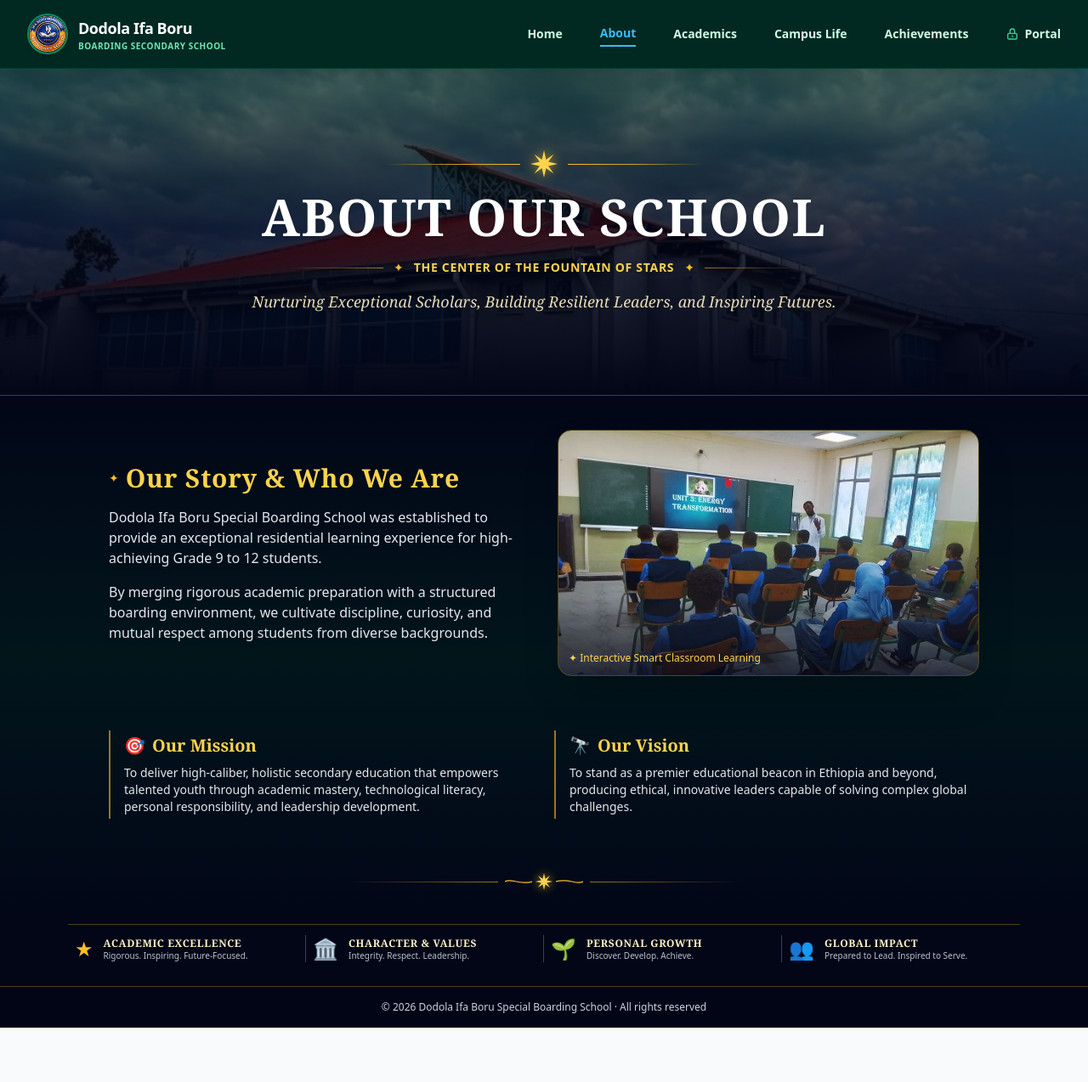
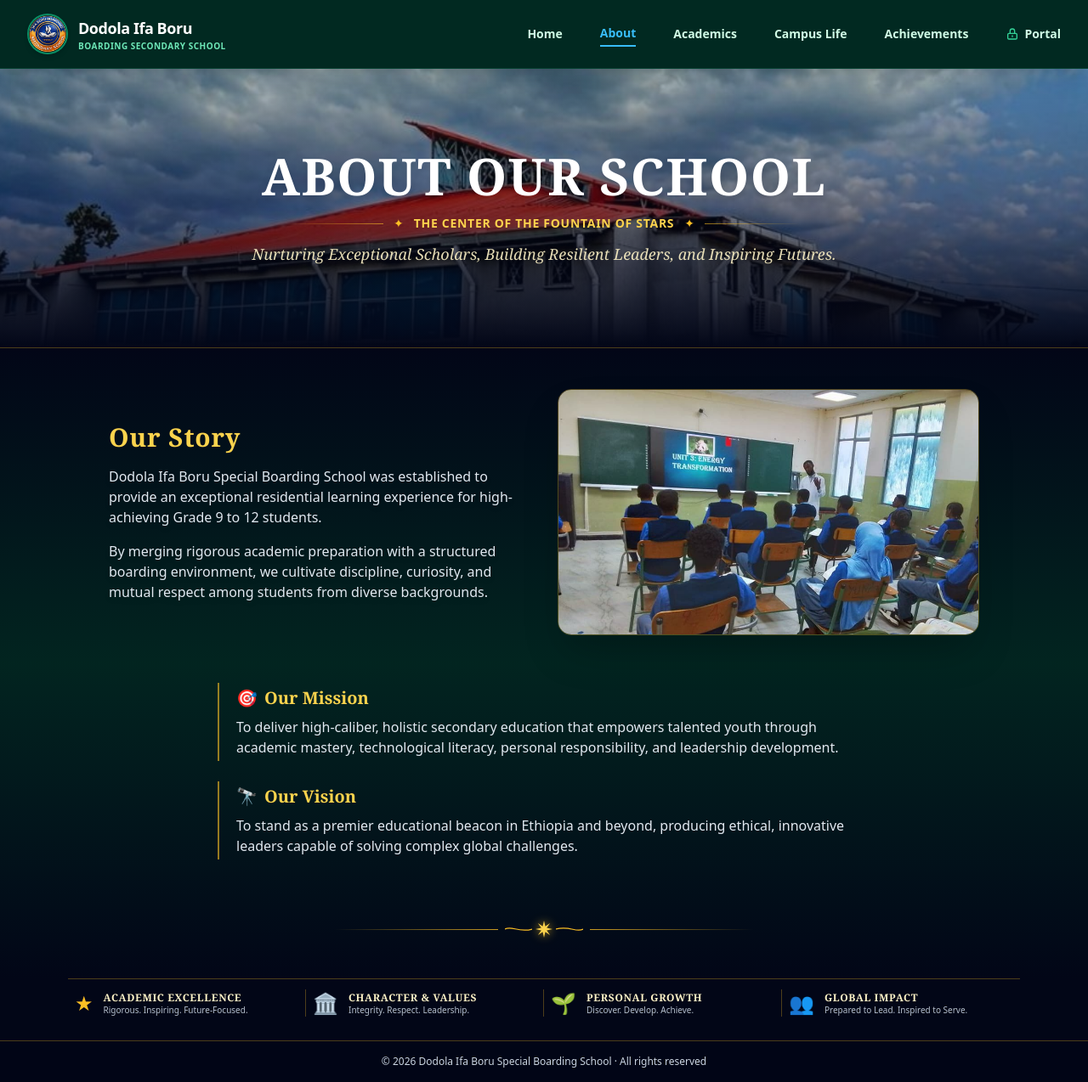
Before and after one commit to futuretech-hub/dodola-school-portal, a Next.js app: page /about in a window 1280 px wide. Shown: the whole page at 85% size. Before the commit the page ends 1210 px from the top, so only its background shows below. Built offline with nearby package versions, Linux system fonts and the light colour scheme.

Commit message:
Update page.jsx

```diff
--- a/app/about/page.jsx
+++ b/app/about/page.jsx
@@ -10,35 +10,21 @@ export default function AboutPage() {
         <Navbar />
       </div>
 
-      {/* Main Page Area */}
+      {/* Main Page Content */}
       <main className="flex-grow flex flex-col justify-between">
 
-        {/* 1. HERO BANNED SECTION (Red-Roof Building Image as Background) */}
+        {/* 1. HERO BANNER SECTION (Clearer Red-Roof Building Image) */}
         <section className="relative py-16 sm:py-24 px-4 text-center overflow-hidden border-b border-amber-400/30">
           {/* Background Image */}
           <div
             className="absolute inset-0 bg-cover bg-center z-0 scale-105 transform transition-transform duration-1000"
             style={{ backgroundImage: `url('/about-hero.jpg')` }}
           />
-          {/* Overlay for Text Readability */}
-          <div className="absolute inset-0 bg-gradient-to-t from-slate-950 via-slate-950/80 to-emerald-950/70 z-10" />
+          {/* Light Overlay so the background image is clearer */}
+          <div className="absolute inset-0 bg-gradient-to-t from-slate-950 via-slate-950/50 to-emerald-950/30 z-10" />
 
-          {/* Hero Content */}
-          <div className="relative z-20 max-w-5xl mx-auto space-y-4">
-
-            {/* Top 8-Point Shiny Star Divider */}
-            <div className="flex items-center justify-center space-x-3">
-              <span className="h-px bg-gradient-to-r from-transparent via-amber-400/80 to-amber-400 w-20 sm:w-40"></span>
-              <svg
-                className="w-7 h-7 sm:w-8 sm:h-8 text-amber-300 drop-shadow-[0_0_8px_rgba(251,191,36,0.8)]"
-                viewBox="0 0 24 24"
-                fill="currentColor"
-              >
-                <path d="M12 0L13.8 8.2L20.5 3.5L15.8 10.2L24 12L15.8 13.8L20.5 20.5L13.8 15.8L12 24L10.2 15.8L3.5 20.5L8.2 13.8L0 12L8.2 10.2L3.5 3.5L10.2 8.2L12 0Z" />
-              </svg>
-              <span className="h-px bg-gradient-to-l from-transparent via-amber-400/80 to-amber-400 w-20 sm:w-40"></span>
-            </div>
-
+          {/* Hero Text Content */}
+          <div className="relative z-20 max-w-5xl mx-auto space-y-3">
             <h1 className="text-3xl sm:text-5xl md:text-6xl font-black tracking-wide leading-tight text-white uppercase font-serif drop-shadow-lg">
               About Our School
             </h1>
@@ -59,21 +45,18 @@ export default function AboutPage() {
           </div>
         </section>
 
-        {/* 2. BODY CONTENT SECTION (Gradient Background as Before) */}
-        <section className="relative z-20 bg-gradient-to-b from-slate-950 via-emerald-950/40 to-slate-950 py-10 px-4 flex-grow">
+        {/* 2. LOWER BODY SECTION (Distinct Dark Gradient Background) */}
+        <section className="relative z-20 bg-gradient-to-b from-slate-950 via-emerald-950/80 to-slate-950 py-12 px-4 flex-grow">
           <div className="max-w-5xl mx-auto space-y-12">
 
             {/* OUR STORY (LEFT) & CLASSROOM PHOTO (RIGHT) */}
             <div className="grid grid-cols-1 md:grid-cols-2 gap-8 items-center">
 
-              {/* Our Story Description */}
+              {/* Our Story Text */}
               <div className="space-y-4">
-                <div className="flex items-center space-x-2">
-                  <span className="text-amber-400 text-sm">✦</span>
-                  <h2 className="text-xl sm:text-3xl font-bold text-amber-300 font-serif tracking-wide">
-                    Our Story &amp; Who We Are
-                  </h2>
-                </div>
+                <h2 className="text-2xl sm:text-3xl font-bold text-amber-300 font-serif tracking-wide">
+                  Our Story
+                </h2>
                 <p className="text-xs sm:text-sm md:text-base text-slate-200 leading-relaxed font-normal drop-shadow-md">
                   Dodola Ifa Boru Special Boarding School was established to provide an exceptional residential learning experience for high-achieving Grade 9 to 12 students.
                 </p>
@@ -82,60 +65,61 @@ export default function AboutPage() {
                 </p>
               </div>
 
-              {/* Classroom Image on the Right */}
+              {/* Classroom Photo (Clean without text) */}
               <div className="relative rounded-2xl overflow-hidden border border-amber-400/30 shadow-2xl group">
                 <img
                   src="/about-classroom.jpg"
                   alt="Classroom learning at Dodola Ifa Boru"
                   className="w-full h-60 sm:h-72 object-cover transform group-hover:scale-105 transition duration-500"
                 />
-                <div className="absolute inset-0 bg-gradient-to-t from-slate-950/80 via-transparent to-transparent"></div>
-                <p className="absolute bottom-3 left-3 text-[10px] sm:text-xs text-amber-300 font-medium">
-                  ✦ Interactive Smart Classroom Learning
-                </p>
               </div>
             </div>
 
-            {/* MISSION & VISION (In Order Below Our Story) */}
-            <div className="grid grid-cols-1 sm:grid-cols-2 gap-6 pt-4">
+            {/* MISSION & VISION (Vertically Aligned - Stacked One Above the Other) */}
+            <div className="space-y-6 pt-2 max-w-3xl mx-auto">
 
               {/* Mission */}
-              <div className="space-y-2 border-l-2 border-amber-400/60 pl-4 py-1">
+              <div className="space-y-2 border-l-2 border-amber-400/60 pl-5 py-1">
                 <div className="flex items-center gap-2 text-amber-300 text-lg sm:text-xl font-bold font-serif">
                   <span>🎯</span> Our Mission
                 </div>
-                <p className="text-xs sm:text-sm text-slate-200 leading-relaxed">
+                <p className="text-xs sm:text-sm md:text-base text-slate-200 leading-relaxed">
                   To deliver high-caliber, holistic secondary education that empowers talented youth through academic mastery, technological literacy, personal responsibility, and leadership development.
                 </p>
               </div>
 
               {/* Vision */}
-              <div className="space-y-2 border-l-2 border-amber-400/60 pl-4 py-1">
+              <div className="space-y-2 border-l-2 border-amber-400/60 pl-5 py-1">
                 <div className="flex items-center gap-2 text-amber-300 text-lg sm:text-xl font-bold font-serif">
                   <span>🔭</span> Our Vision
                 </div>
-                <p className="text-xs sm:text-sm text-slate-200 leading-relaxed">
+                <p className="text-xs sm:text-sm md:text-base text-slate-200 leading-relaxed">
                   To stand as a premier educational beacon in Ethiopia and beyond, producing ethical, innovative leaders capable of solving complex global challenges.
                 </p>
               </div>
 
             </div>
 
-            {/* Custom Ornamental Divider Line */}
-            <div className="pt-4 flex items-center justify-center space-x-2 text-amber-400/80">
-              <div className="h-px w-24 sm:w-44 bg-gradient-to-r from-transparent to-amber-400/60"></div>
+            {/* Custom Flourish Divider Line Matching Image Reference */}
+            <div className="pt-6 flex items-center justify-center space-x-2 text-amber-400/80">
+              <div className="h-px w-24 sm:w-48 bg-gradient-to-r from-transparent to-amber-400/80"></div>
+
+              {/* Center Ornament Accent */}
               <div className="flex items-center space-x-1">
                 <svg className="w-8 h-3 text-amber-400" viewBox="0 0 40 12" fill="none" stroke="currentColor" strokeWidth="1.5">
                   <path d="M0 6 C10 0, 20 12, 40 6" />
                 </svg>
+
                 <svg className="w-5 h-5 text-amber-300 drop-shadow-[0_0_6px_rgba(251,191,36,0.8)] shrink-0" viewBox="0 0 24 24" fill="currentColor">
                   <path d="M12 0L13.8 8.2L20.5 3.5L15.8 10.2L24 12L15.8 13.8L20.5 20.5L13.8 15.8L12 24L10.2 15.8L3.5 20.5L8.2 13.8L0 12L8.2 10.2L3.5 3.5L10.2 8.2L12 0Z" />
                 </svg>
+
                 <svg className="w-8 h-3 text-amber-400" viewBox="0 0 40 12" fill="none" stroke="currentColor" strokeWidth="1.5">
                   <path d="M0 6 C20 0, 30 12, 40 6" />
                 </svg>
               </div>
-              <div className="h-px w-24 sm:w-44 bg-gradient-to-l from-transparent to-amber-400/60"></div>
+
+              <div className="h-px w-24 sm:w-48 bg-gradient-to-l from-transparent to-amber-400/80"></div>
             </div>
 
           </div>
```
